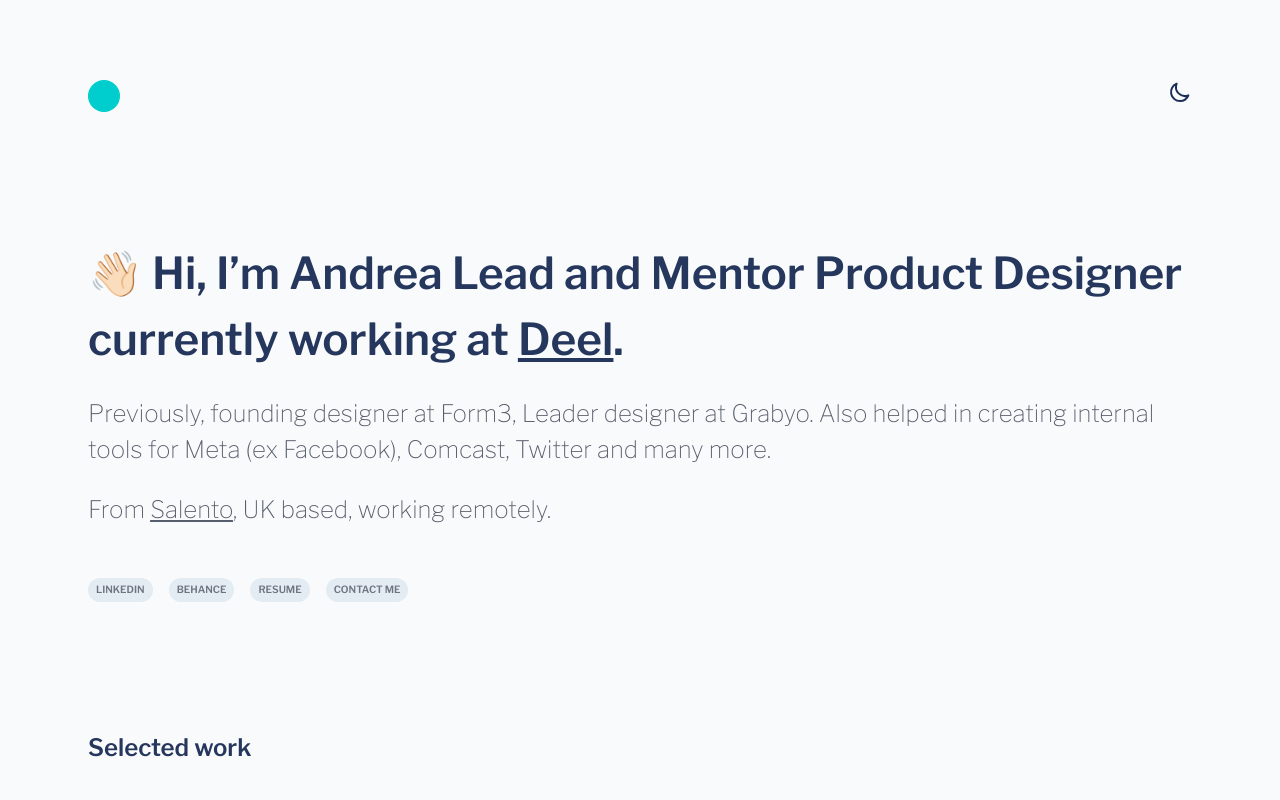
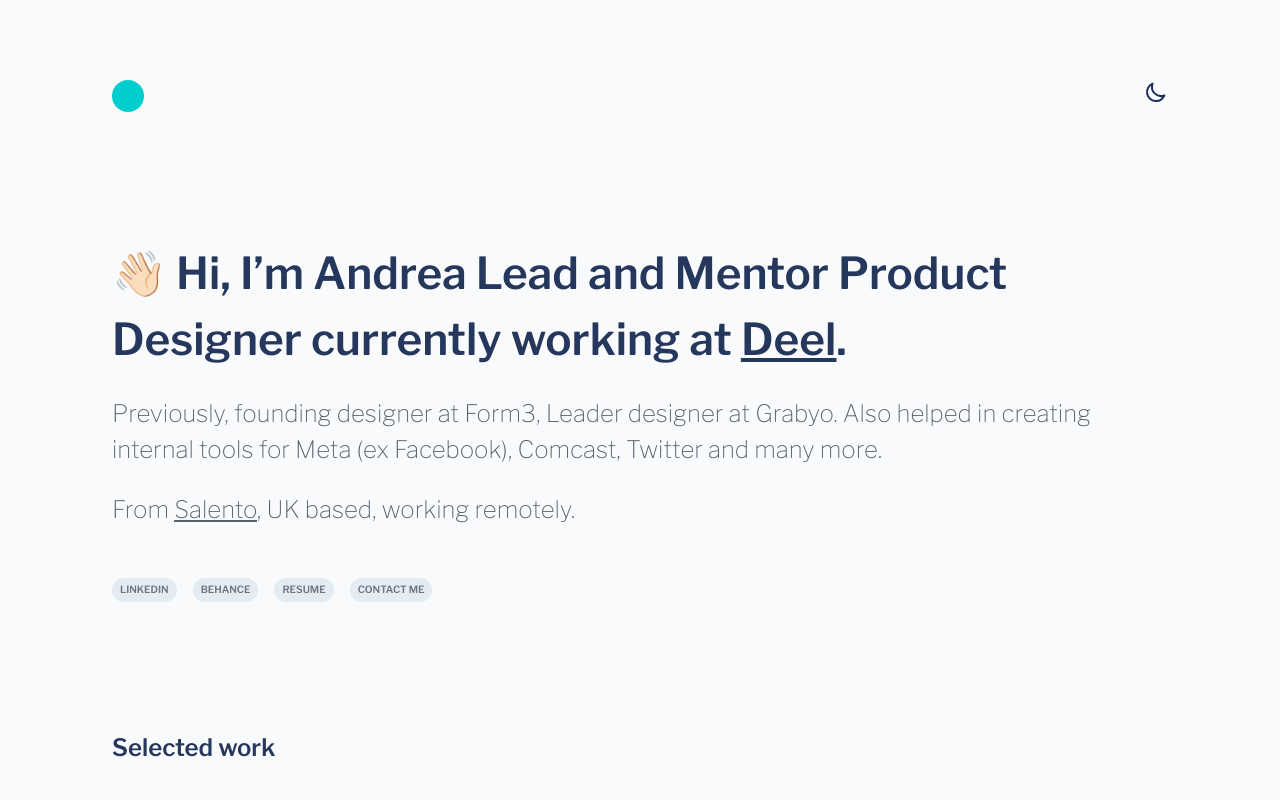
Before and after one commit to ricacostt/andreaportfolio, a Next.js app in the folder my-app/: page / in a window 1280 px wide. Shown: the top 800 px of the page. Built offline with nearby package versions, Linux system fonts and the light colour scheme.

Commit message:
Fixing grids

```diff
--- a/my-app/components/Bio/Bio.js
+++ b/my-app/components/Bio/Bio.js
@@ -5,7 +5,7 @@
 function Bio() {
   return (
     <>
-    <div className='flex flex-col justify-center max-w-screen-3xl ml-auto mr-auto pt-16 md:pt-32 xsm:px-2 px-8 gap-6'>
+    <div className='flex flex-col justify-center max-w-screen-3xl ml-auto mr-auto pt-16 md:pt-32 xsm:px-8 px-8 gap-6'>
         <div className='text-xl xsm:text-3xl text-textPrimaryLight dark:text-textPrimaryDark xsm:leading-normal leading-8'>
             👋🏻 Hi, I’m Andrea Lead and Mentor Product Designer currently working at <span className='underline'><a href="https://www.deel.com/" target="_blank" rel="noopener noreferrer">Deel</a></span>.
             </div>
@@ -15,11 +15,11 @@
             From <span className='underline'><a href="https://en.wikipedia.org/wiki/Salento" target="_blank" rel="noopener noreferrer">Salento</a></span>, UK based, working remotely.
         </div>
     </div>
-    <div className='flex flex-row flex-wrap gap-4 justify-start ml-auto mr-auto pt-12 xsm:px-2 px-8'>
-        <Button href={''} text={'LINKEDIN'}/>
-        <Button href={''} text={'BEHANCE'}/>
-        <Button href={''} text={'RESUME'}/>
-        <Button href={''} text={'CONTACT ME'}/>
+    <div className='flex flex-row flex-wrap gap-4 justify-start ml-auto mr-auto pt-12 xsm:px-8 px-8'>
+        <Button href={'https://www.linkedin.com/in/ilsabato/'} text={'LINKEDIN'}/>
+        <Button href={'https://www.behance.net/ilsab'} text={'BEHANCE'}/>
+        <Button href={'https://www.dropbox.com/s/77f4lqbicc2wtl1/andreasabato-cv.pdf?dl=0'} text={'RESUME'}/>
+        <Button href={'mailto:ilsabato@gmail.com'} text={'CONTACT ME'}/>
     </div>
     <Work/>
 </>
--- a/my-app/components/Header/Header.js
+++ b/my-app/components/Header/Header.js
@@ -5,7 +5,7 @@
 function Header() {
   return (
     <>
-    <div className="flex flex-row justify-center max-w-screen-3xl mx-auto pt-12 ms:pt-20 xsm:px-2  px-8 "
+    <div className="flex flex-row justify-center max-w-screen-3xl mx-auto pt-12 ms:pt-20 xsm:px-8  px-8 "
     //  style={{position:'sticky', top: '0px', zIndex: '999'}}
      >
       <div className="logo flex-1" >
--- a/my-app/components/WorksList/WorksList.js
+++ b/my-app/components/WorksList/WorksList.js
@@ -4,7 +4,7 @@
 
 export default function WorksList() {
   return (
-    <div className="pt-16 ms:pt-32 xsm:px-2 px-8 pb-24">
+    <div className="pt-16 ms:pt-32 xsm:px-8 px-8 pb-24">
       <h1 className="text-base xsm:text-xl font- pb-8 text-textPrimaryLight dark:text-textPrimaryDark">
         Selected work
       </h1>
```
